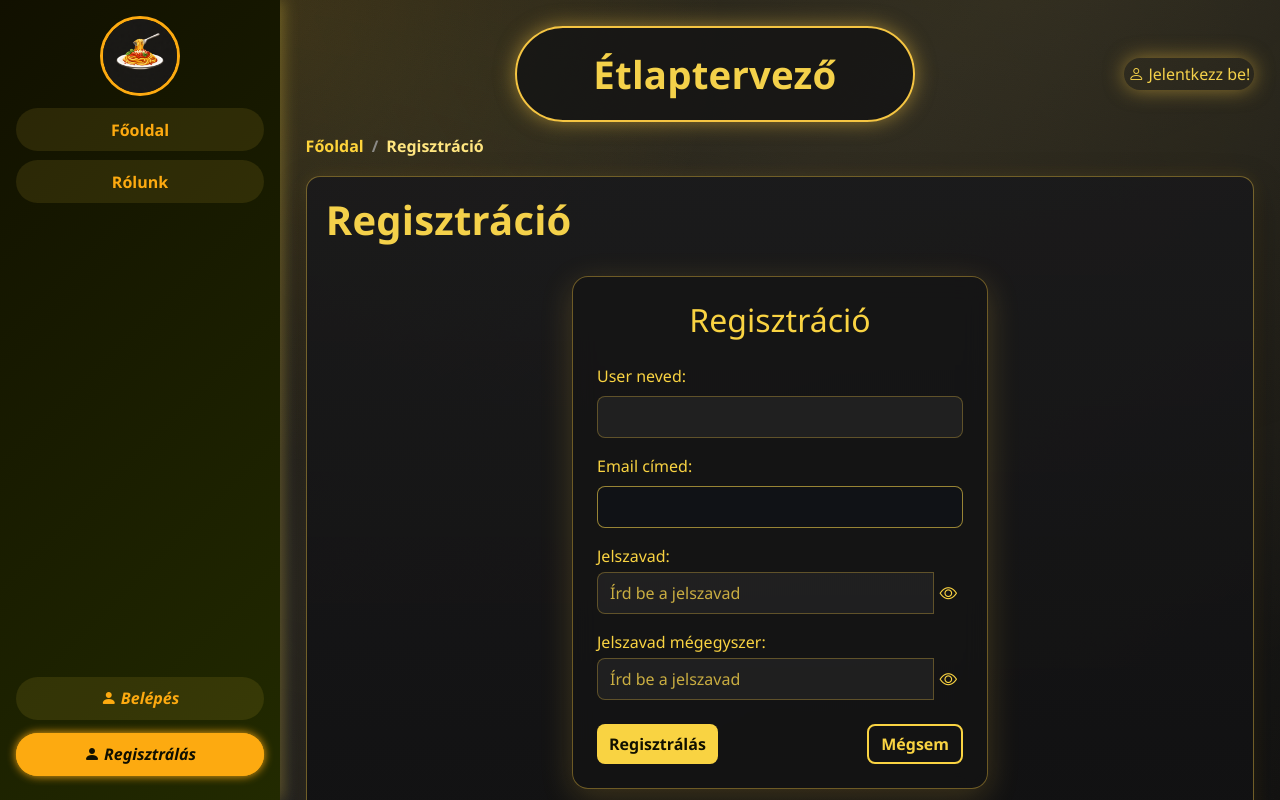
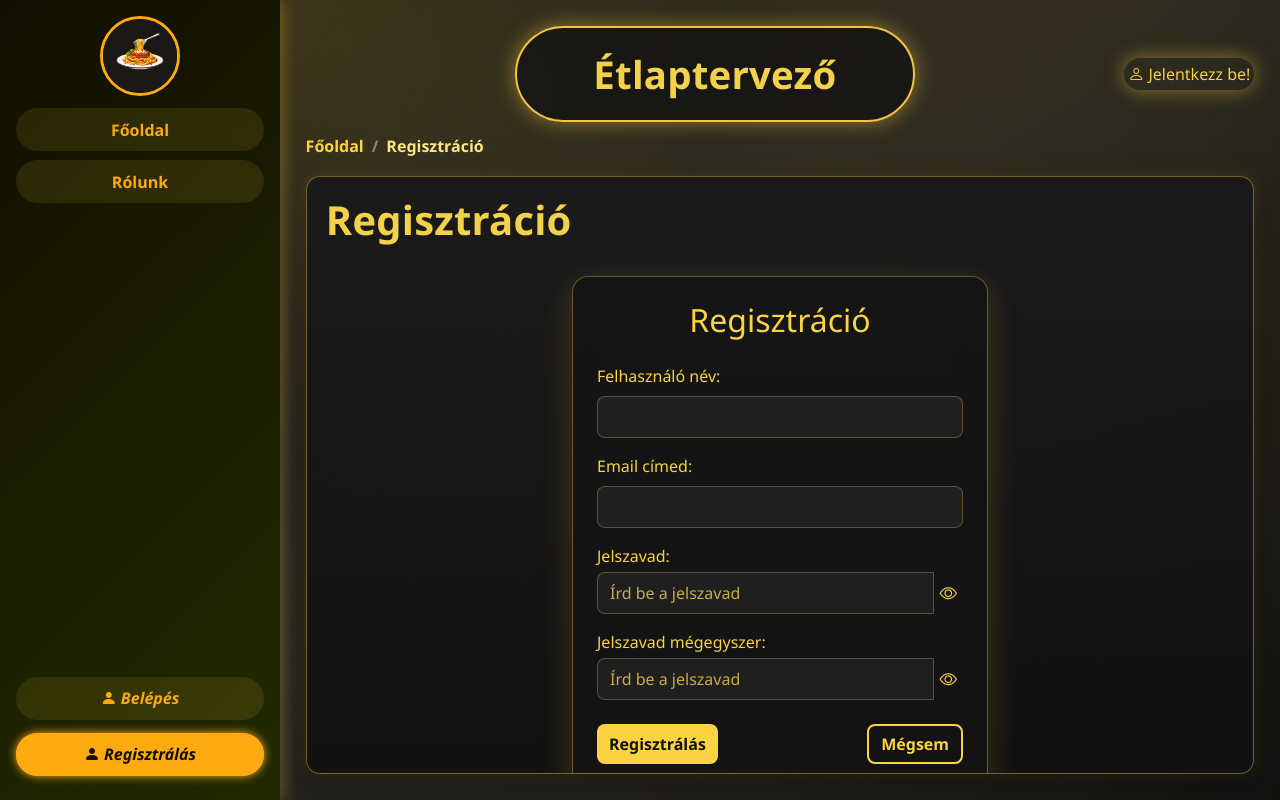
Before and after one commit to ngyptrk/etlaptervezo, a Vue app in the folder client/: page /registration in a window 1280 px wide. Built offline with nearby package versions, Linux system fonts and the light colour scheme.

Commit message:
navbar ragasztas, scrolling hiba javitas

```diff
--- a/client/src/App.vue
+++ b/client/src/App.vue
@@ -143,10 +143,13 @@ export default {
   box-shadow: 3px 0 15px rgba(249, 211, 66, 0.3);
   padding: 1rem;
   overflow-y: auto;
+  overscroll-behavior: contain;
   flex-shrink: 0;
   min-width: 0;
   position: sticky;
   top: 0;
+  align-self: flex-start;
+  z-index: 2;
 }
 
 .main-content {
@@ -154,7 +157,10 @@ export default {
   min-width: 0;
   padding: clamp(0.8rem, 2vw, 2rem);
   height: 100dvh;
-  overflow-y: auto;
+  display: flex;
+  flex-direction: column;
+  overflow: hidden;
+  overscroll-behavior: contain;
 }
 
 .content-shell {
@@ -166,6 +172,9 @@ export default {
   box-shadow:
     0 12px 32px rgba(0, 0, 0, 0.35),
     0 0 18px rgba(255, 209, 74, 0.12);
+  flex: 1;
+  min-height: 0;
+  overflow: hidden;
 }
 
 @media (max-width: 768px) {
--- a/client/src/assets/my.css
+++ b/client/src/assets/my.css
@@ -32,15 +32,13 @@ body,
 html {
   height: 100%;
   width: 100%;
-  overflow-y: scroll;
-  overflow-x: hidden;
+  overflow: hidden;
 }
 
 body {
   height: 100%;
   width: 100%;
-  overflow-y: scroll;
-  overflow-x: hidden;
+  overflow: hidden;
   scrollbar-gutter: stable;
 }
 
--- a/client/src/components/Layout/Menu.vue
+++ b/client/src/components/Layout/Menu.vue
@@ -203,6 +203,7 @@ export default {
   box-shadow: 3px 0 15px rgba(249, 211, 66, 0.3);
   position: sticky;
   top: 0;
+  overscroll-behavior: contain;
 }
 
 .sidebar-nav {
@@ -256,8 +257,9 @@ export default {
   .menu-container {
     width: 100%;
     min-height: auto;
-    position: relative;
-    top: auto;
+    position: sticky;
+    top: 0;
+    z-index: 2;
   }
 }
 
--- a/client/src/components/User/UserRegistration.vue
+++ b/client/src/components/User/UserRegistration.vue
@@ -9,7 +9,7 @@
       >
         <!-- User név -->
         <div class="mb-3">
-          <label for="userName" class="form-label yellow-label">User neved:</label>
+          <label for="userName" class="form-label yellow-label">Felhasználó név:</label>
           <input
             type="text"
             class="form-control glass-input"
@@ -249,6 +249,12 @@ export default {
   transition: 0.3s;
 }
 
+.glass-input[type="email"] {
+  background: rgba(255, 255, 255, 0.05) !important;
+  border: 1px solid rgba(245, 197, 66, 0.3) !important;
+  color: #fff !important;
+}
+
 .glass-input::placeholder {
   color: #ffffff;
   opacity: 0.8;
@@ -260,6 +266,12 @@ export default {
   background: rgba(255, 255, 255, 0.1);
   outline: none;
   color: #fff;
+}
+
+.glass-input[type="email"]:focus {
+  background: rgba(255, 255, 255, 0.1) !important;
+  border-color: #f9d342 !important;
+  color: #fff !important;
 }
 
 /* Label szín */
--- a/client/src/views/AboutView.vue
+++ b/client/src/views/AboutView.vue
@@ -45,7 +45,7 @@
     </section>
 
 
-    <section class="tech">
+    <section v-if="isAdmin" class="tech">
       <h2>Technikai információk</h2>
 
       <div class="tech-grid">
@@ -66,7 +66,15 @@
 </template>
 
 <script>
+import { mapState } from "pinia";
+import { useUserLoginLogoutStore } from "@/stores/userLoginLogoutStore";
 export default {
+  computed: {
+    ...mapState(useUserLoginLogoutStore, ["role"]),
+    isAdmin() {
+      return this.role === 1;
+    },
+  },
   data() {
     return {
       dev: import.meta.env.DEV,
@@ -83,7 +91,7 @@ export default {
 
 <style scoped>
 .about-page {
-  min-height: 100vh;
+  min-height: 100%;
   font-family: "Segoe UI", sans-serif;
   color: white;
   background: radial-gradient(circle at top, #2a2a00, #000000 60%);
```
